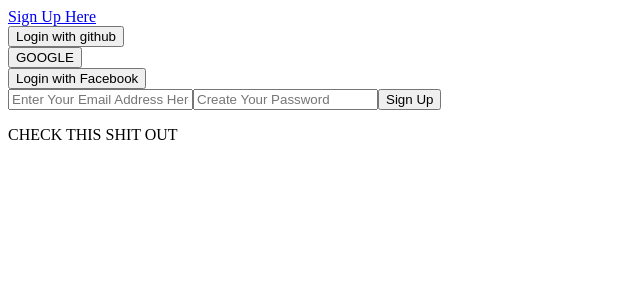
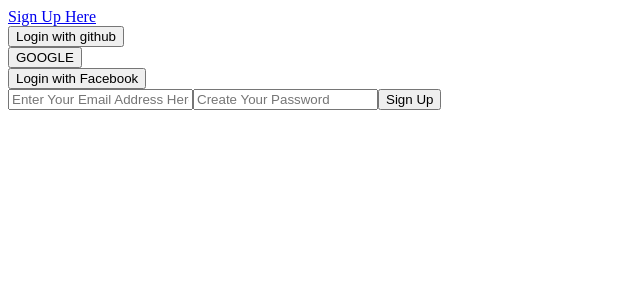
Before and after one commit to yesamerica/client, a React (Create React App) app: page / in a window 1280 px wide. Shown: the top 300 px of the page, without its empty margins (0-640 px from the left). Built offline with nearby package versions, Linux system fonts and the light colour scheme.

Commit message:
testing build flow

```diff
--- a/src/App.js
+++ b/src/App.js
@@ -8,7 +8,6 @@
     <Link to="/signup">Sign Up Here</Link>
       <SignInCanvas />
 
-      <p>CHECK THIS SHIT OUT</p>
     </>
   );
 }
```
Also changed, not shown: src/logo.svg (deleted), 1 other file (tests, documents, lock files or other folders).
